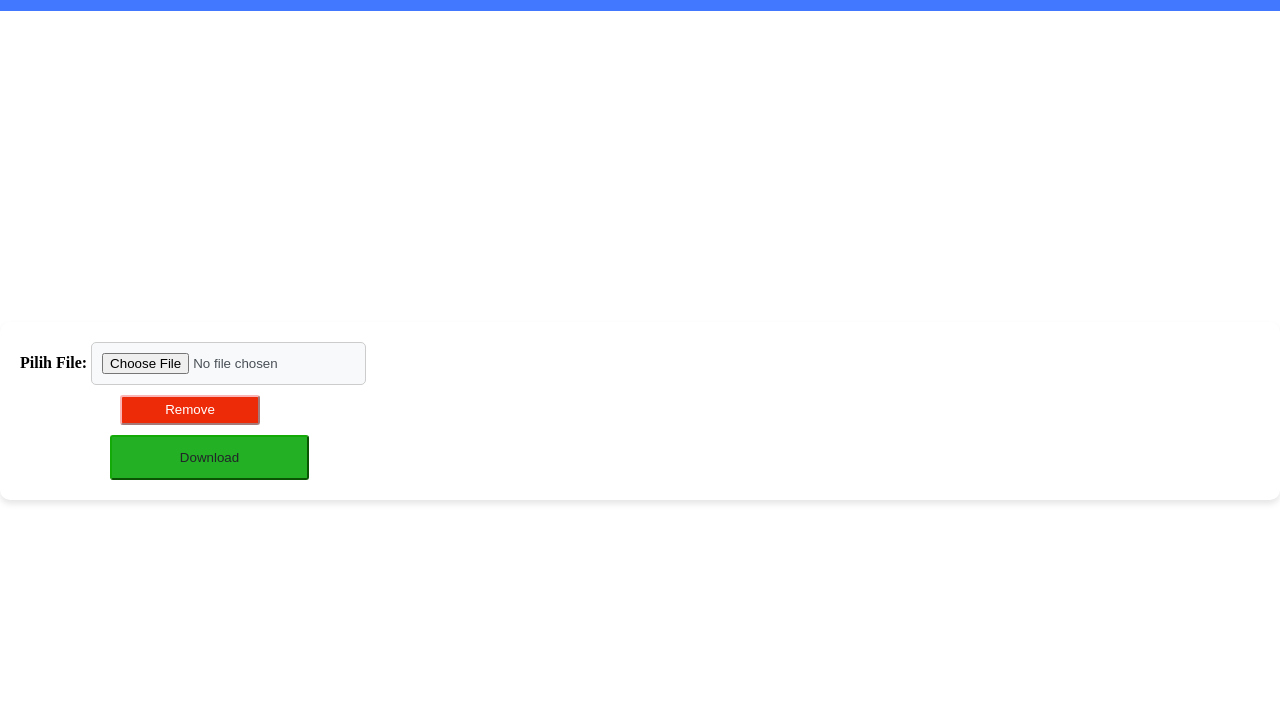
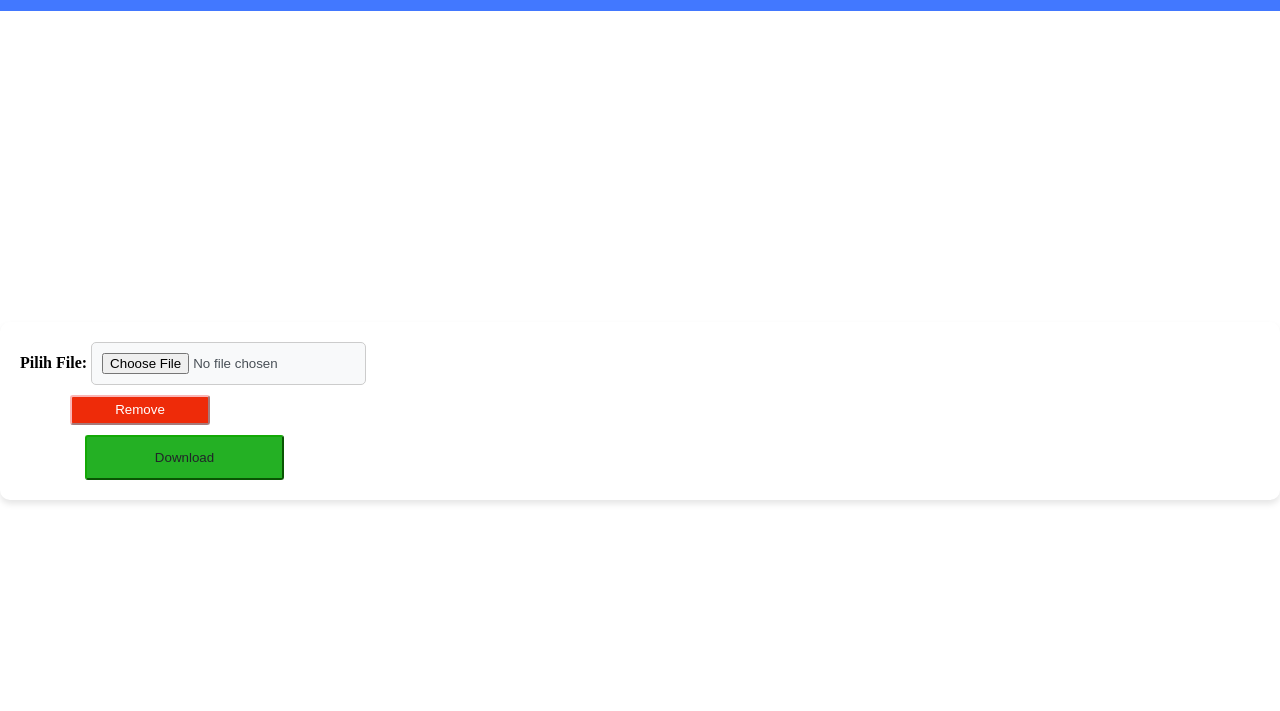
Before and after one commit to Anjaszz/Hapus-background, a plain HTML site: page index.html in a window 1280 px wide. Shown: the part 89-800 px from the top of the page. Drawn offline with nearby package versions, Linux system fonts and the light colour scheme.

Commit message:
Update styles.css

```diff
--- a/styles.css
+++ b/styles.css
@@ -36,7 +36,7 @@ footer {
     color: #fff;
     border-color: #fab6b6;
     margin-top: 10px;
-    margin-left: 100px;
+    margin-left: 50px;
     height: 30px;
     width: 140px;
     border-radius: 3px;
@@ -54,7 +54,7 @@ footer {
     margin-top: 10px;
     height: 45px;
     width: 199px;
-    margin-left: 90px;
+    margin-left: 65px;
     border-radius: 3px;
 }
 
```
